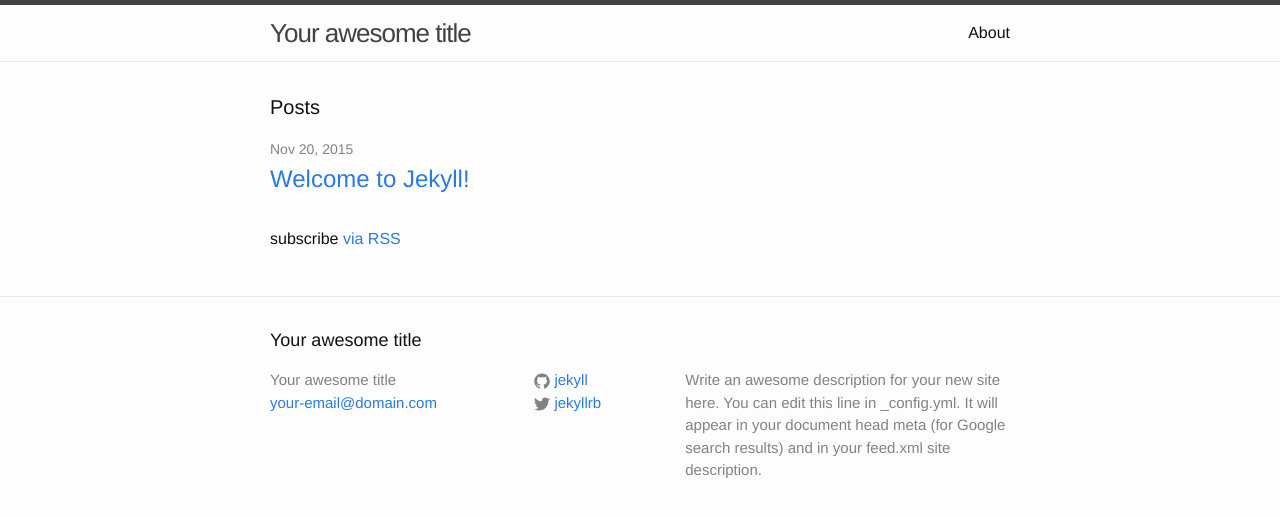
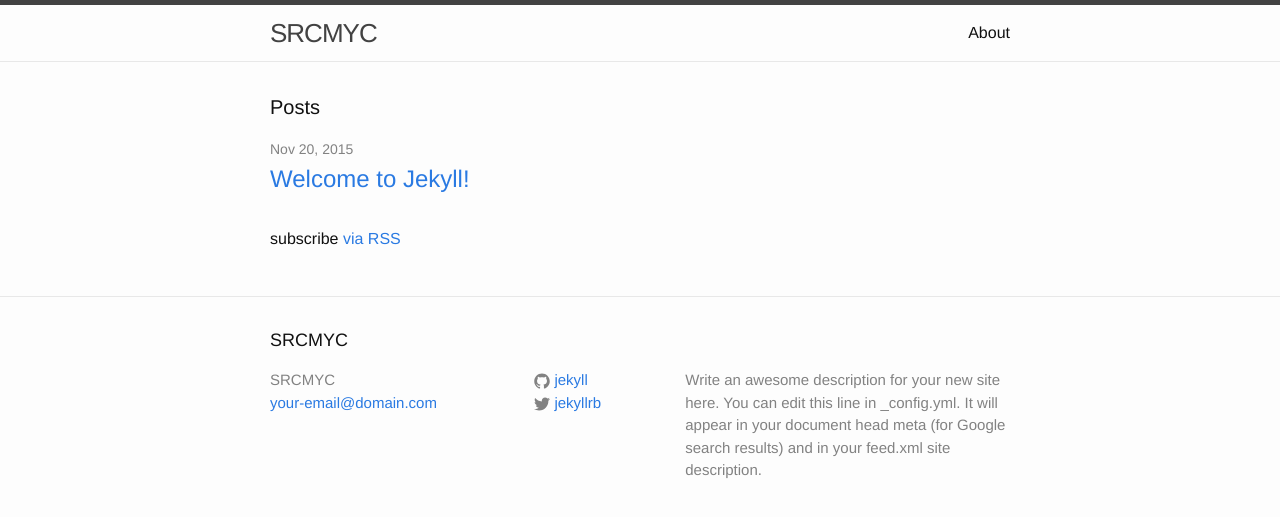
Before and after one commit to ben335/srcmyc, a Jekyll site: the page built from index.html, in a window 1280 px wide. Shown: the top 517 px of the page. Built offline with Jekyll 4.4.1, drawn with Linux system fonts in a browser that asks for light colours.

Commit message:
Update _config.yml

```diff
--- a/_config.yml
+++ b/_config.yml
@@ -6,7 +6,7 @@
 # 'jekyll serve'. If you change this file, please restart the server process.
 
 # Site settings
-title: Your awesome title
+title: SRCMYC
 email: your-email@domain.com
 description: > # this means to ignore newlines until "baseurl:"
   Write an awesome description for your new site here. You can edit this
```
